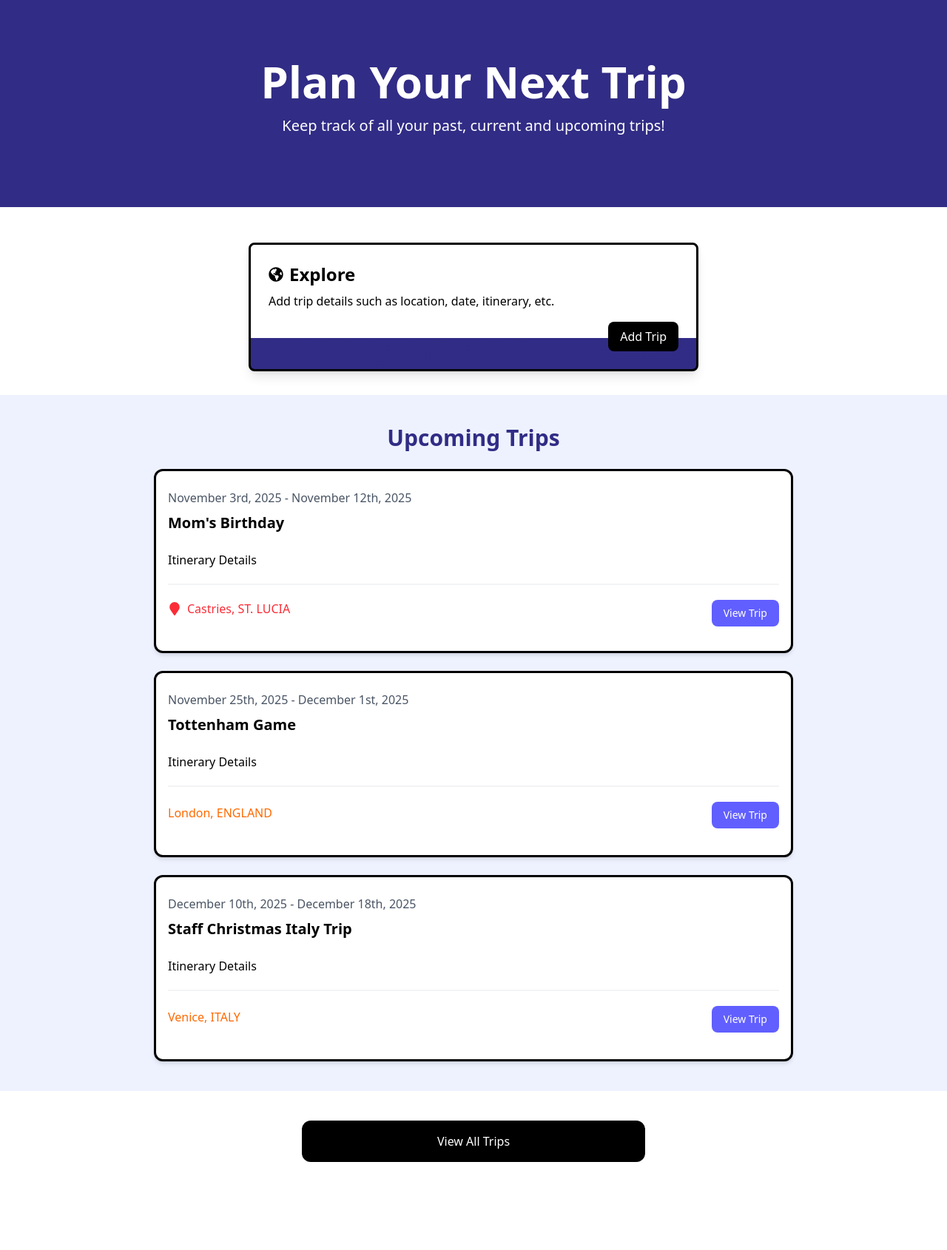
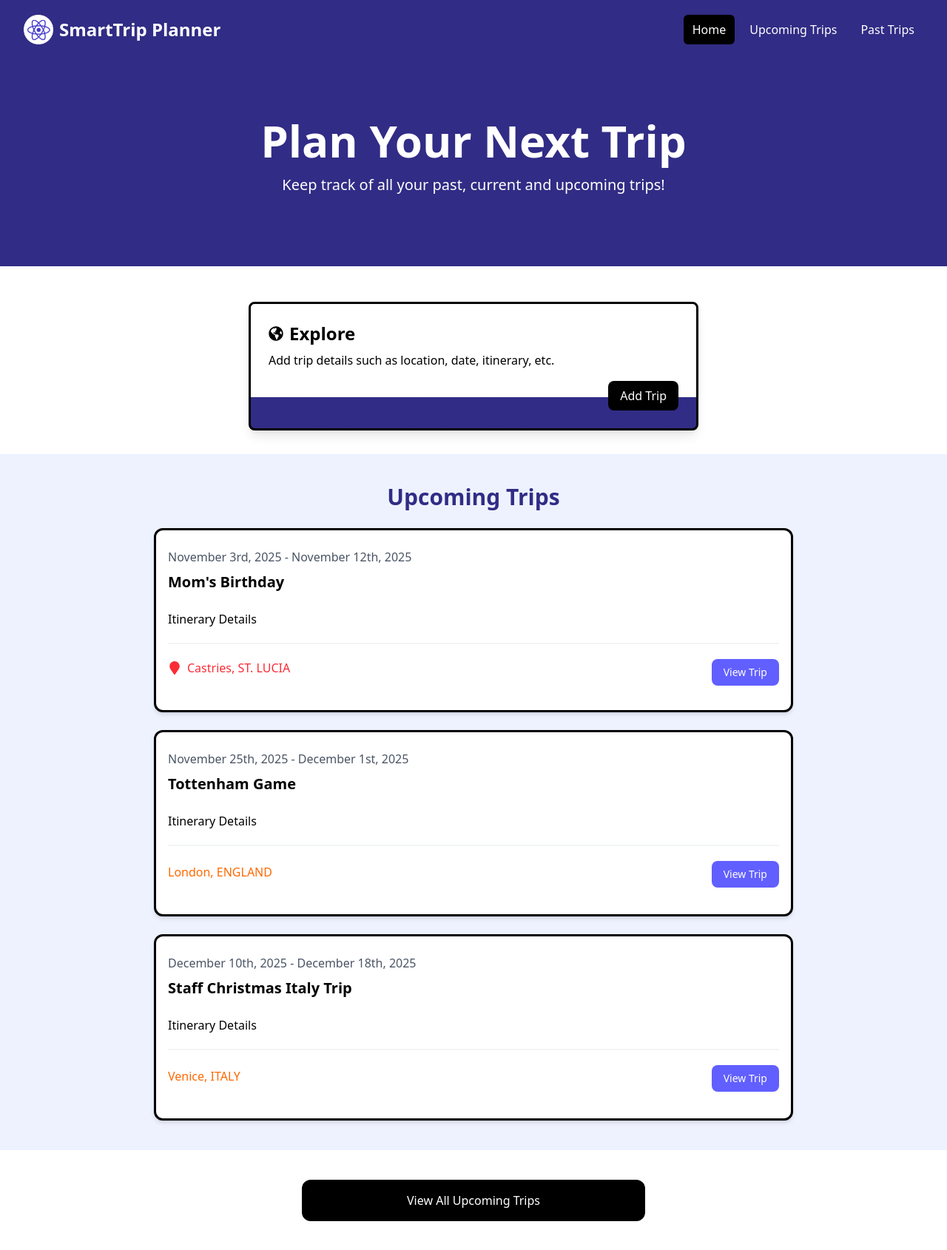
Before and after one commit to jahi-omari/trip-planner, a React (Vite) app: page / in a window 1280 px wide. Shown: the whole page at 74% size. Before the commit the page ends 1611 px from the top, so only its background shows below. Built offline with nearby package versions, Linux system fonts and the light colour scheme.

Commit message:
created main layout, upcoming trips page and view all trips page

```diff
--- a/src/App.jsx
+++ b/src/App.jsx
@@ -1,11 +1,17 @@
 import React from 'react'
 import {Route, createBrowserRouter, RouterProvider} from 'react-router-dom'
 import Homepage from './pages/Homepage'
-import Navbar from './components/Navbar'
+import AddTrip from './pages/UpcomingTripsPage'
+import MainLayout from './layouts/MainLayout'
 
 
 const router = createBrowserRouter(
-  [{path: "/", element: <Homepage/>}]
+  [{path: "/",
+    element: <MainLayout/>,
+    children: [
+      {index: true, element: <Homepage/>}
+    ]
+  }]
 )
 
 const App = () => {
--- a/src/components/Navbar.jsx
+++ b/src/components/Navbar.jsx
@@ -28,15 +28,15 @@ const navbar = () => {
                   >Home</a
                 >
                 <a
-                  href="/jobs.html"
+                  href="/upcoming-trips.html"
                   className="text-white hover:bg-gray-900 hover:text-white rounded-md px-3 py-2"
-                  > Past Trips</a
+                  > Upcoming Trips</a
                 >
-                {/* <a
-                  href="/add-job.html"
+                <a
+                  href="/past-trips.html"
                   className="text-white hover:bg-gray-900 hover:text-white rounded-md px-3 py-2"
-                  >Add Trip</a
-                > */}
+                  >Past Trips</a
+                >
               </div>
             </div>
           </div>
--- a/src/components/ViewAllTrips.jsx
+++ b/src/components/ViewAllTrips.jsx
@@ -7,7 +7,7 @@ const ViewAllTrips = () => {
       <a
         href="trips.html"
         className="block bg-black text-white text-center py-4 px-6 rounded-xl hover:bg-gray-700"
-        >View All Trips</a
+        >View All Upcoming Trips</a
       >
     </section>
     </>
--- /dev/null
+++ b/src/layouts/MainLayout.jsx
@@ -0,0 +1,14 @@
+import React from 'react'
+import { Outlet } from 'react-router-dom'
+import Navbar from '../components/Navbar'
+
+const MainLayout = () => {
+  return (
+    <>
+        <Navbar/>
+        <Outlet/>
+    </>
+  )
+}
+
+export default MainLayout
--- /dev/null
+++ b/src/pages/UpcomingTripsPage.jsx
@@ -0,0 +1,17 @@
+import React from 'react'
+
+const UpcomingTripsPage = () => {
+  return (
+    <div>UpcomingTripsPage</div>
+  )
+}
+
+export default UpcomingTripsPage
+
+// const AddTrip = () => {
+//   return (
+//     <div>AddTrip</div>
+//   )
+// }
+
+// export default AddTrip
```
